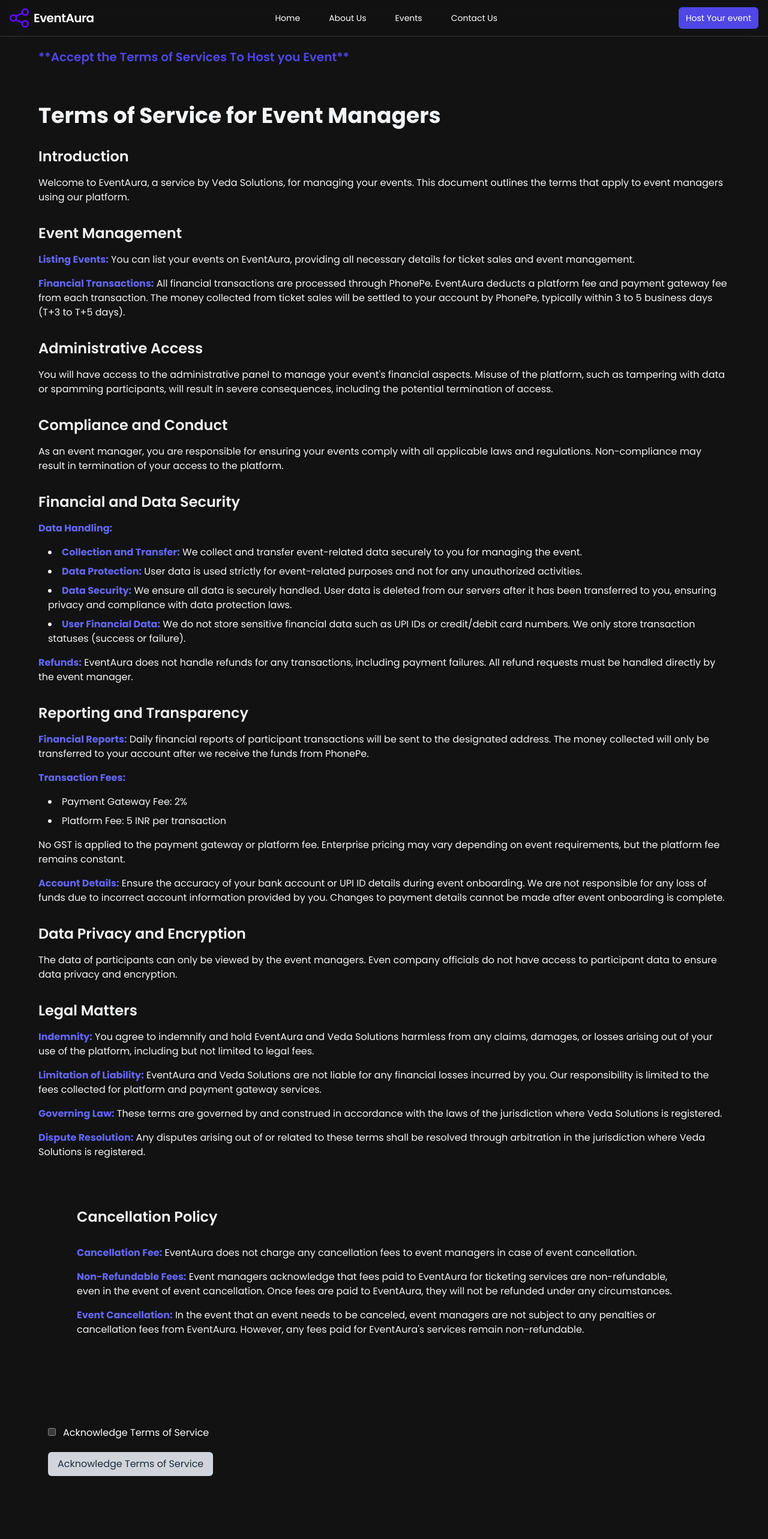
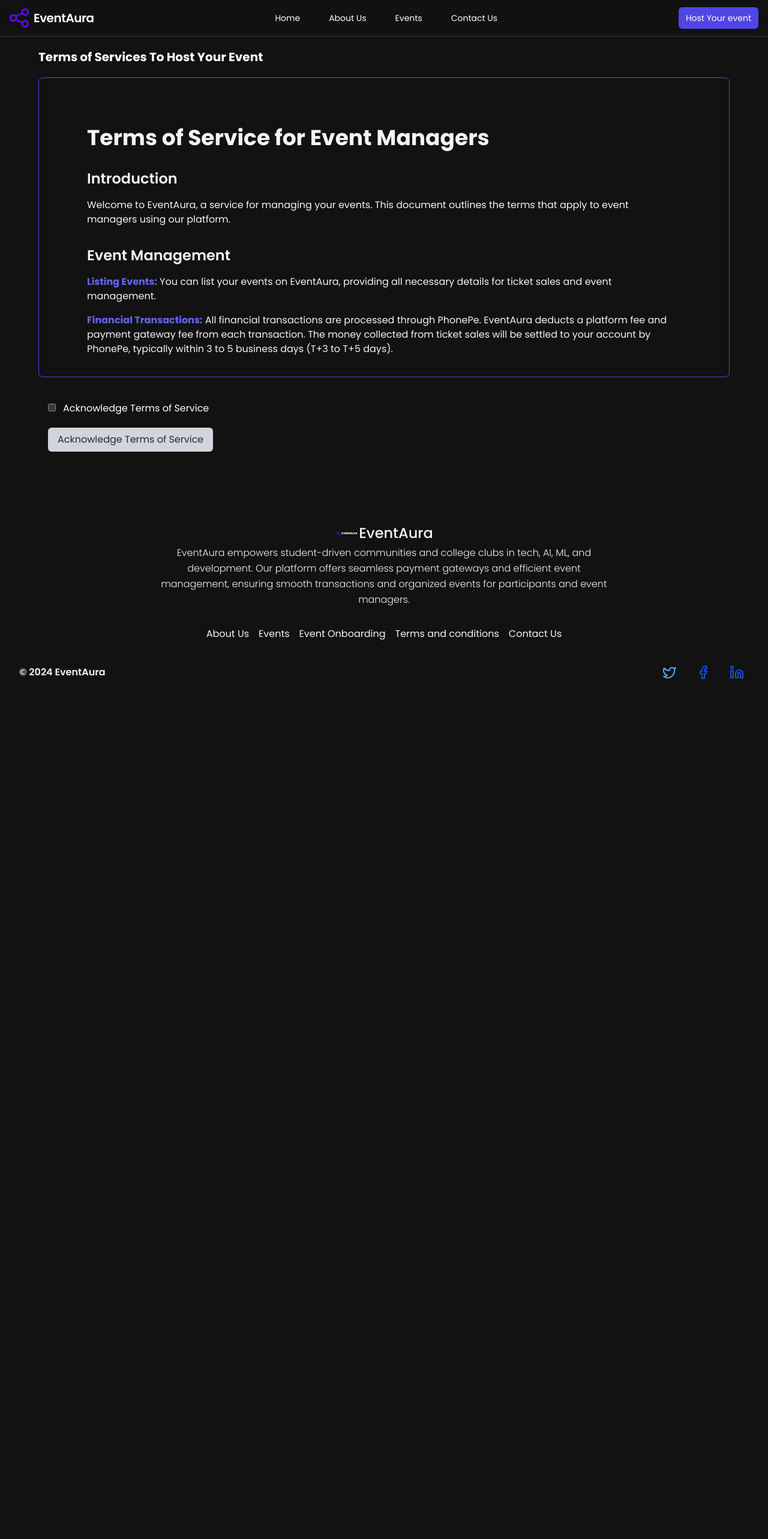
Before and after one commit to EventAura/client, a React (Vite) app: page /secure/v3/Event-On-Boadring in a window 1280 px wide. Shown: the top 2566 px of the page at 60% size. After the commit the page ends 1161 px from the top, so only its background shows below. Built offline with nearby package versions, Linux system fonts and the light colour scheme.

Commit message:
Update to EULA box

```diff
--- a/src/components/EULA/EventEULA.jsx
+++ b/src/components/EULA/EventEULA.jsx
@@ -10,9 +10,9 @@
       <section className="space-y-4">
         <h2 className="text-xl md:text-2xl font-semibold">Introduction</h2>
         <p className="font-normal">
-          Welcome to EventAura, a service by Veda Solutions, for managing your
-          events. This document outlines the terms that apply to event managers
-          using our platform.
+          Welcome to EventAura, a service for managing your events. This
+          document outlines the terms that apply to event managers using our
+          platform.
         </p>
       </section>
 
@@ -163,32 +163,30 @@
           registered.
         </p>
 
-        <div className="text-gray-100 p-4 md:p-8 lg:p-16 space-y-8 font-bold">
+        <div className="text-gray-100 space-y-8 font-bold">
           <h2 className="text-xl md:text-2xl font-semibold">
             Cancellation Policy
           </h2>
 
-          <section className="space-y-4">
           <p className="font-normal">
             <strong className="text-indigo-500">Cancellation Fee:</strong>{" "}
-              EventAura does not charge any cancellation fees to event managers
-              in case of event cancellation.
+            EventAura does not charge any cancellation fees to event managers in
+            case of event cancellation.
           </p>
           <p className="font-normal">
             <strong className="text-indigo-500">Non-Refundable Fees:</strong>{" "}
-              Event managers acknowledge that fees paid to EventAura for
-              ticketing services are non-refundable, even in the event of event
+            Event managers acknowledge that fees paid to EventAura for ticketing
+            services are non-refundable, even in the event of event
             cancellation. Once fees are paid to EventAura, they will not be
             refunded under any circumstances.
           </p>
           <p className="font-normal">
-              <strong className="text-indigo-500">Event Cancellation:</strong>{" "}
-              In the event that an event needs to be canceled, event managers
-              are not subject to any penalties or cancellation fees from
-              EventAura. However, any fees paid for EventAura's services remain
+            <strong className="text-indigo-500">Event Cancellation:</strong> In
+            the event that an event needs to be canceled, event managers are not
+            subject to any penalties or cancellation fees from EventAura.
+            However, any fees paid for EventAura's services remain
             non-refundable.
           </p>
-          </section>
         </div>
       </section>
     </div>
--- a/src/components/EventOnboarding/EventBoarding.jsx
+++ b/src/components/EventOnboarding/EventBoarding.jsx
@@ -1,34 +1,36 @@
 import React, { useState } from "react";
 import EventEULA from "../EULA/EventEULA";
-import { Heading1 } from "lucide-react";
 import EventOnboardingForm from "./EventOnboardingForm";
 
 const EventBoarding = () => {
   const [isAgreed, setIsAgreed] = useState(false);
   const [checkBox, setCheckBox] = useState(false);
+
   const handleEULAForm = () => {
     setIsAgreed(true);
     window.scrollTo(0, 0);
   };
+
   return (
     <>
       {isAgreed ? (
-        <>
         <EventOnboardingForm />
-        </>
       ) : (
-        <>
         <div>
-            <h1 className="mx-16 mt-5 font-semibold text-indigo-600 text-xl">
-              **Accept the Terms of Services To Host you Event**
+          <h1 className="mx-16 mt-5 font-bold space-y-6 text-xl">
+            Terms of Services To Host Your Event
           </h1>
+
+          {/* Scrollable EULA */}
+          <div className="mx-16 my-5 h-[500px] overflow-y-auto border border-indigo-600  p-4 rounded-lg">
             <EventEULA />
-
+          </div>
           <div className="px-20">
             <div className="py-5">
               <input
+                id="termsOfService"
+                checked={checkBox}
                 type="checkbox"
-                  checked={checkBox}
                 onChange={() => setCheckBox(!checkBox)}
               />
               <label className="px-3" htmlFor="termsOfService">
@@ -36,27 +38,22 @@
               </label>
             </div>
             {checkBox ? (
-                <>
               <button
                 className="py-2 px-4 rounded-md bg-indigo-600 text-white hover:scale-105"
                 onClick={handleEULAForm}
               >
                 Acknowledge Terms of Service
               </button>
-                </>
             ) : (
-                <>
               <button
-                    className="py-2 px-4 rounded-md bg-indigo-600 text-white  disabled:cursor-not-allowed disabled:bg-gray-300 disabled:text-gray-800"
+                className="py-2 px-4 rounded-md bg-indigo-600 text-white disabled:cursor-not-allowed disabled:bg-gray-300 disabled:text-gray-800"
                 disabled
               >
                 Acknowledge Terms of Service
               </button>
-                </>
             )}
           </div>
         </div>
-        </>
       )}
     </>
   );
--- a/src/components/EventOnboarding/EventOnboardingForm.jsx
+++ b/src/components/EventOnboarding/EventOnboardingForm.jsx
@@ -28,7 +28,6 @@
   const [eventMailDescription, setEventMailDescription] = useState("");
   const [freeEventCheckbox, setFreeEventCheckbox] = useState(false);
   const [isVirtual, setIsVirtual] = useState(false);
-
 
   const [validationError, setValidationError] = useState("");
 
@@ -147,6 +146,7 @@
             </label>
             <p className="block text-sm font-medium mb-2">
               (The same message will be sent to the registered users via email)
+              (required)
             </p>
             {/* <ReactQuill
               value={eventMailDescription}
```
Also changed, not shown: 1 other file (tests, documents, lock files or other folders). Lines whose indentation alone changed are shown as unchanged.
